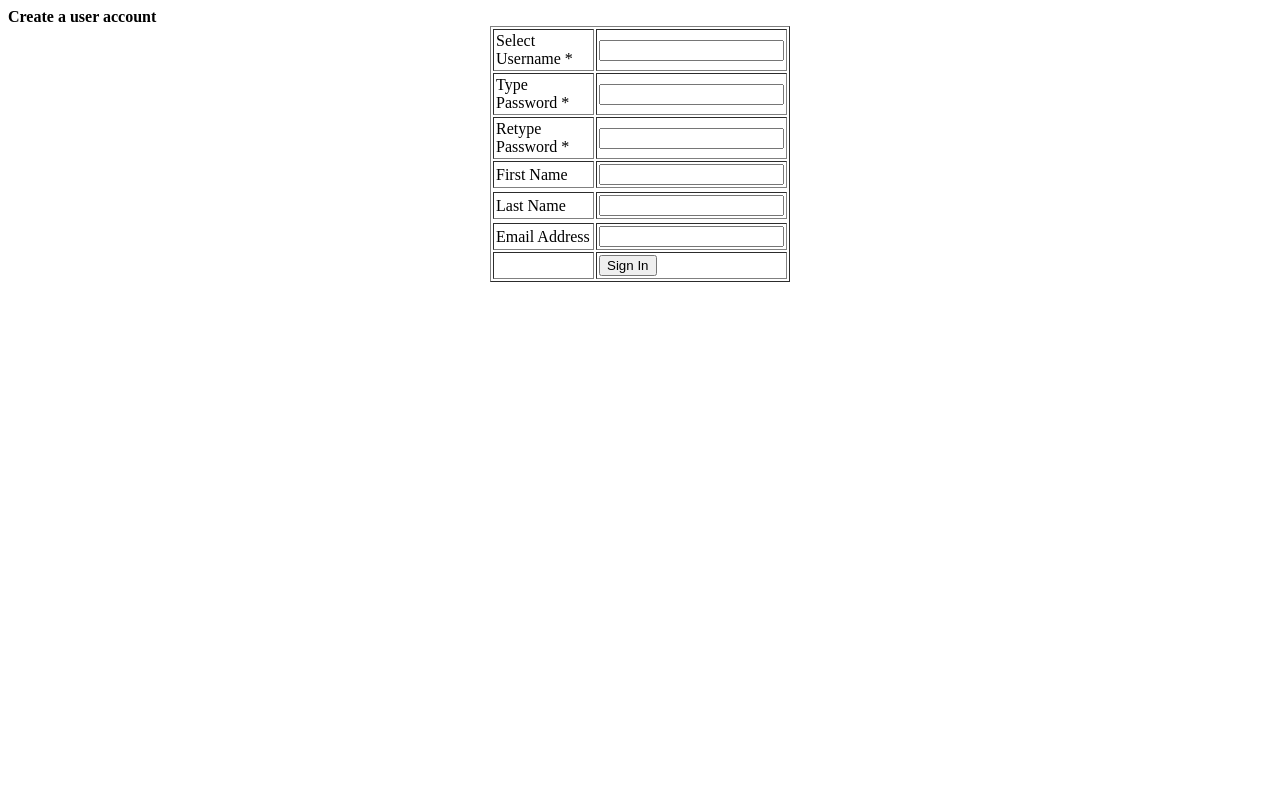
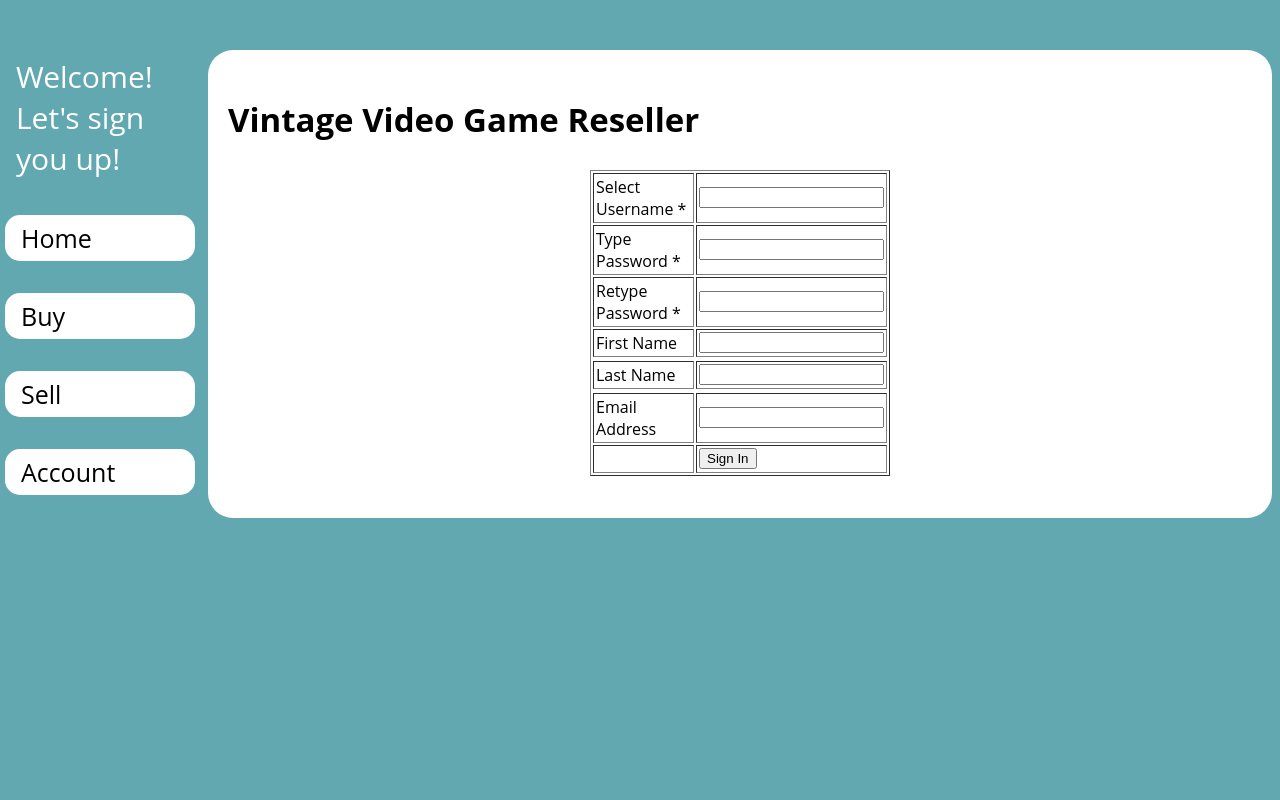
Before and after one commit to amanda82615/VintageVideoGameReseller, a PHP site: page /signup.php in a window 1280 px wide. Run offline with PHP 8.4, Linux system fonts and the light colour scheme.

Commit message:
Log in and sign up styling

```diff
--- a/signup.php
+++ b/signup.php
@@ -52,11 +52,101 @@
 	<head>
 		<title>Sign-in</title>
 		<meta http-equiv="Content-Type" content="text/html; charset=iso-8859-1">
+		<style>
+            * {
+                box-sizing: border-box;
+            }
+            body {
+                background-color: #62a8b0;
+                font-family: open sans;
+                overflow: auto;
+            }
+
+            .sidenav {
+                height: 100%;
+                width: 200px;
+                position: fixed;
+                z-index: 1;
+                top: 0;
+                left: 0;
+                overflow-x: hidden;
+                padding-top: 20px;
+            }
+
+            .sidenav a {
+                padding: 6px 8px 6px 16px;
+                text-decoration: none;
+                font-size: 25px;
+                color: #000000;
+                display: block;
+                background-color: white;
+                border: 1px;
+                border-radius: 15px;
+                margin: 5px;
+            }
+
+            .sidenav a:hover {
+                color: #0D00FF;
+            }
+            .main {
+                margin-left: 200px;
+                font-size: 22px;
+                padding: 20px;
+                background-color: white;
+                width: auto;
+                height: auto;
+                margin-top: 50px;
+                border-radius: 25px;
+                overflow: auto;
+            }
+            .column {
+                float: left;
+                width: 30%;
+                padding: 10px;
+                height: 150px;
+                margin: 5px;
+                background-color: #d1d1d1;
+            }
+            .column a{
+               text-decoration: none;
+               color: #000000;
+            }
+            .column a:hover {
+                color: #0D00FF;
+            }
+            .row:after {
+                content: "";
+                display: table;
+                clear: both;
+            }
+			.button1 {
+                border: none;
+                color: white;
+                background-color: #62a8b0;
+                padding: 15px 32px;
+                text-align: center;
+                text-decoration: none;
+                display: inline-block;
+                font-size: 16px;
+                margin: 4px 2px;
+                cursor: pointer;
+            }
+        </style>
 	</head>
 
 	<body>
-		<Strong> <?php echo $errorMessage ?> </Strong>
 
+		<div class="sidenav">
+            <p style="color:white; font-size:30px; padding: 6px 8px 6px 16px;">Welcome! Let's sign you up!</p>
+            <a href="home.php">Home</a> <br>
+            <a href="search.php">Buy</a> <br>
+            <a href="create_listing.php">Sell</a> <br>
+            <a href="profile.php">Account</a>
+        </div>
+
+
+		<div class="main">
+            <h2>Vintage Video Game Reseller</h2>
 			<form action="" method="post" name="frmLogin" id="frmLogin">
 			<table width="300" border="1" align="center" cellpadding="2" cellspacing="2">
 			<tr>
@@ -94,5 +184,6 @@
 			</tr>
 			</table>
 			</form>
+		</div>
 	</body>
 </html>
```
Also changed, not shown: login.php (+93 -1 lines). Lines whose indentation alone changed are shown as unchanged.
